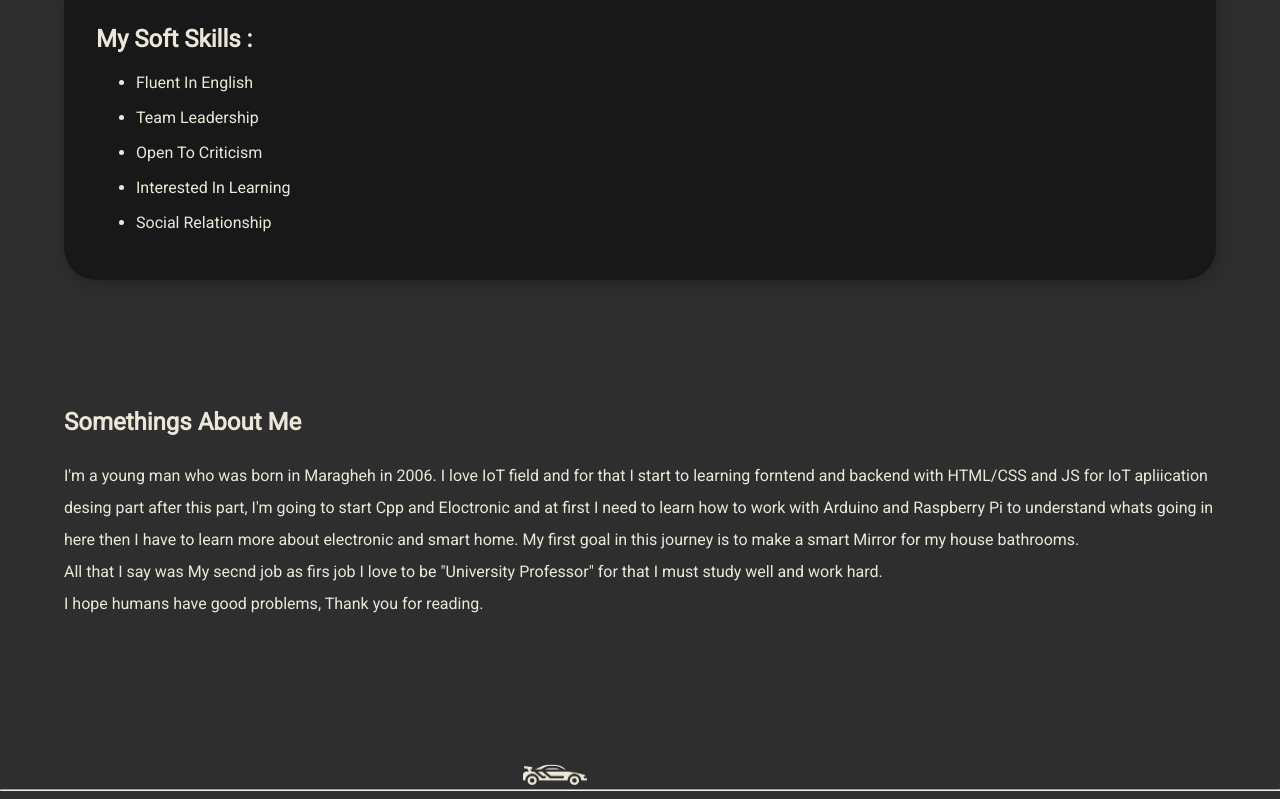
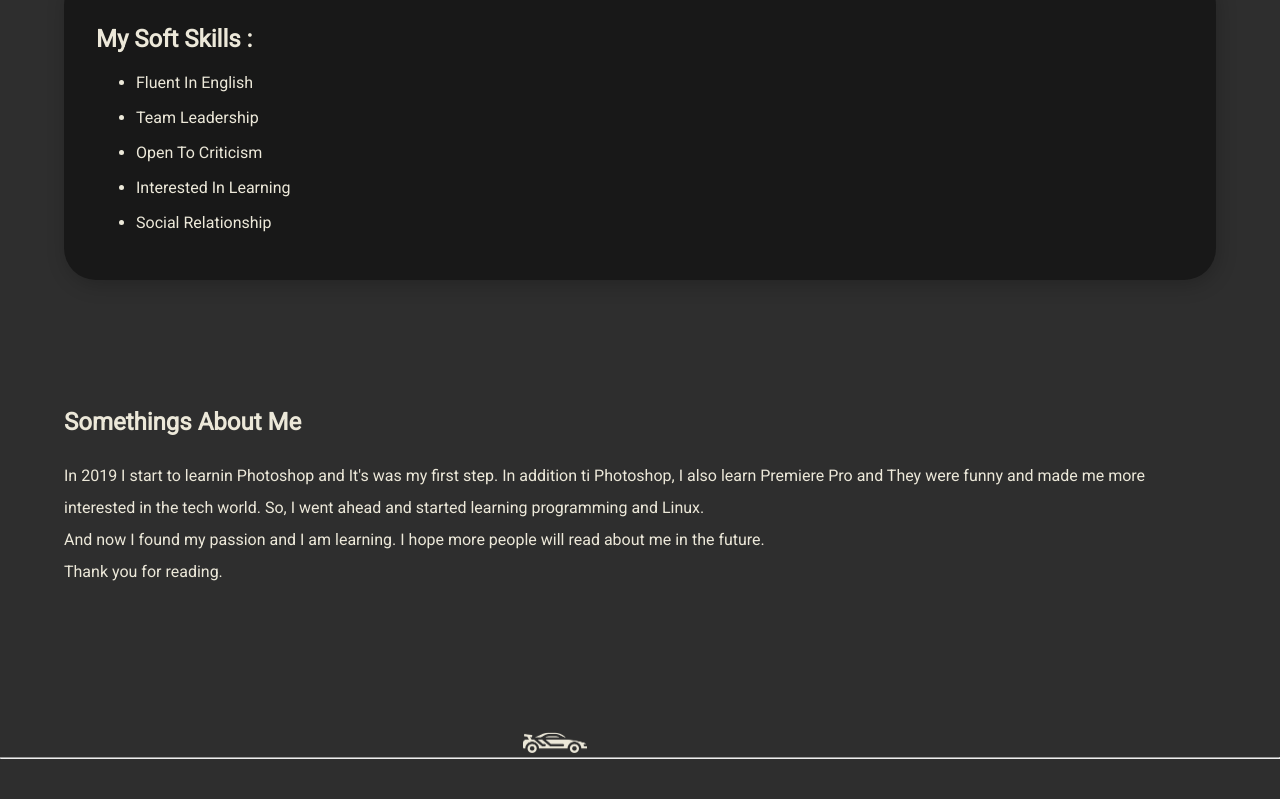
Before and after one commit to HDK20/HDK20.github.io, a plain HTML site: page index.html in a window 1280 px wide. Shown: the part 1862-2661 px from the top of the page. After the commit the page ends 2629 px from the top, so only its background shows below. Drawn offline with Linux system fonts and the light colour scheme.

Commit message:
I change "something about me" part

```diff
--- a/index.html
+++ b/index.html
@@ -64,9 +64,12 @@
             </div>
             <div class="bio">
                 <h3>Somethings About Me</h3>
-                <p>I'm a young man who was born in Maragheh in 2006. I love IoT field and for that I start to learning forntend and backend with HTML/CSS and JS for IoT apliication desing part after this part, I'm going to start Cpp and Eloctronic and at first I need to learn how to work with Arduino and Raspberry Pi to understand whats going in here then I have to learn more about electronic and smart home. My first goal in this journey is to make a smart Mirror for my house bathrooms. <br>
-                All that I say was My secnd job as firs job I love to be "University Professor" for that I must study well and work hard. <br>
-                I hope humans have good problems, Thank you for reading.</p>
+                <p>
+                    In 2019 I start to learnin Photoshop and It's was my first step. In addition ti Photoshop, I also learn Premiere Pro
+                    and They were funny and made me more interested in the tech world. So, I went ahead and started learning programming and Linux. <br>
+                    And now I found my passion and I am learning. I hope more people will read about me in the future.<br>
+                    Thank you for reading.
+                </p>
             </div>
 
         </main>
```
